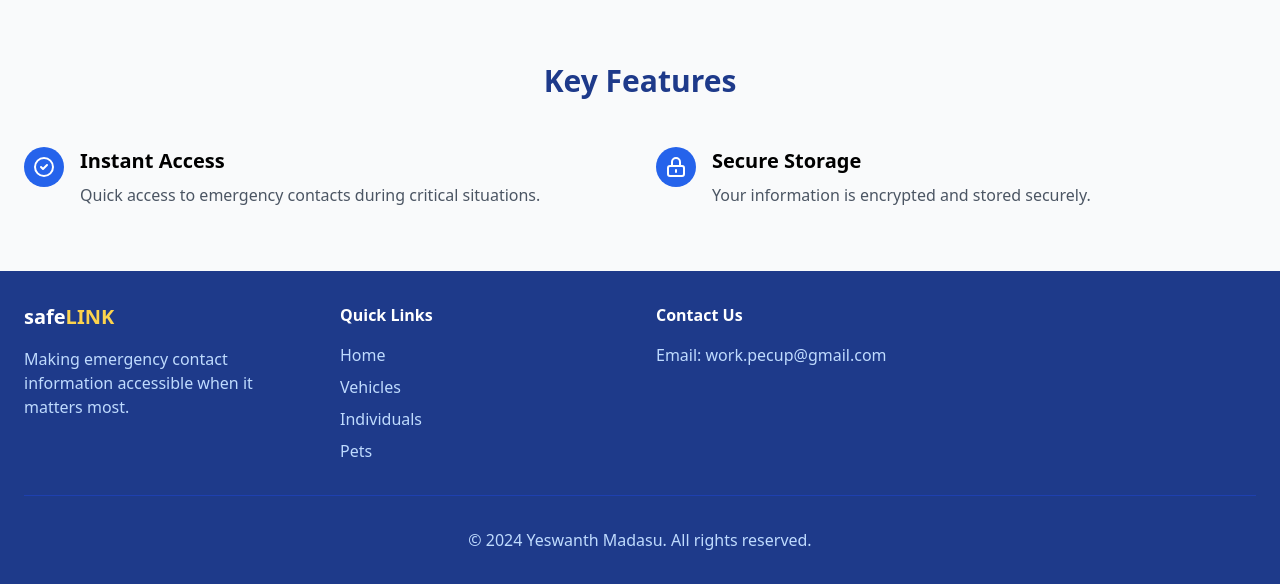
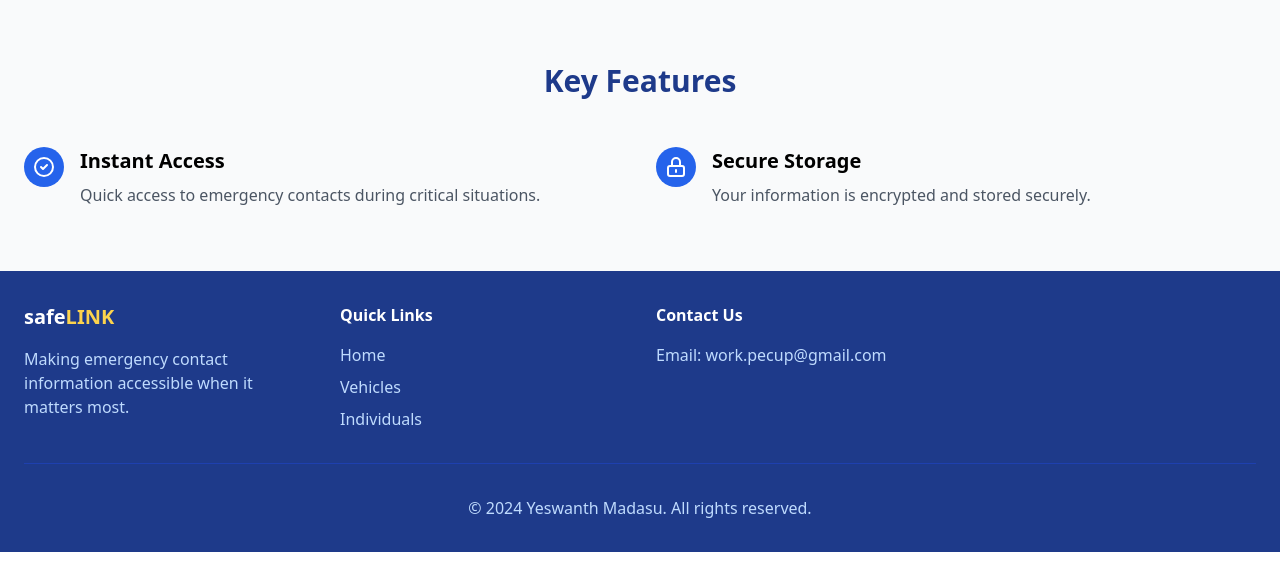
Before and after one commit to yeswanth49/safelink, a Flask app: page / in a window 1280 px wide. Shown: the part 1201-1785 px from the top of the page. After the commit the page ends 1753 px from the top, so only its background shows below. Run offline with Flask 3, Linux system fonts and the light colour scheme.

Commit message:
removed pets, and so

```diff
--- a/templates/index.html
+++ b/templates/index.html
@@ -30,14 +30,13 @@
                              class="absolute hidden bg-white text-gray-800 mt-2 py-2 w-48 rounded-lg shadow-xl">
                             <a href="{{ url_for('select_template', template_name='template1') }}" class="block px-4 py-2 hover:bg-blue-50 hover:text-blue-600">Vehicles</a>
                             <a href="{{ url_for('select_template', template_name='template1') }}" class="block px-4 py-2 hover:bg-blue-50 hover:text-blue-600">Individuals</a>
-                            <a href="{{ url_for('select_template', template_name='template1') }}" class="block px-4 py-2 hover:bg-blue-50 hover:text-blue-600">Pets</a>
                         </div>
                     </div>
                     <a href="{{ url_for('scanner') }}" class="hover:text-yellow-300 transition">Change Details</a>
-                    <a href="#contact" class="hover:text-yellow-300 transition">Contact</a>
+                    <a href="mailto:work.pecup@gmail.com" class="hover:text-yellow-300 transition">Contact</a>
                 </div>
                 <button class="bg-yellow-400 text-blue-900 px-6 py-2 rounded-full font-semibold hover:bg-yellow-300 transition">
-                    Get Started
+                    <a href="{{ url_for('select_template', template_name='template1') }}" >Get Started</a>
                 </button>
             </div>
         </div>
@@ -168,9 +167,8 @@ SafeLINK is particularly useful for scenarios like emergency identification, sha
                     <h4 class="font-semibold mb-4">Quick Links</h4>
                     <ul class="space-y-2">
                         <li><a href="#" class="text-blue-200 hover:text-white">Home</a></li>
-                        <li><a href="#qr-code" class="text-blue-200 hover:text-white">Vehicles</a></li>
-                        <li><a href="#nfc" class="text-blue-200 hover:text-white">Individuals</a></li>
-                        <li><a href="#updates" class="text-blue-200 hover:text-white">Pets</a></li>
+                        <li><a href="{{ url_for('select_template', template_name='template1') }}" class="text-blue-200 hover:text-white">Vehicles</a></li>
+                        <li><a href="{{ url_for('select_template', template_name='template1') }}" class="text-blue-200 hover:text-white">Individuals</a></li>
                     </ul>
                 </div>
                 <div>
```
